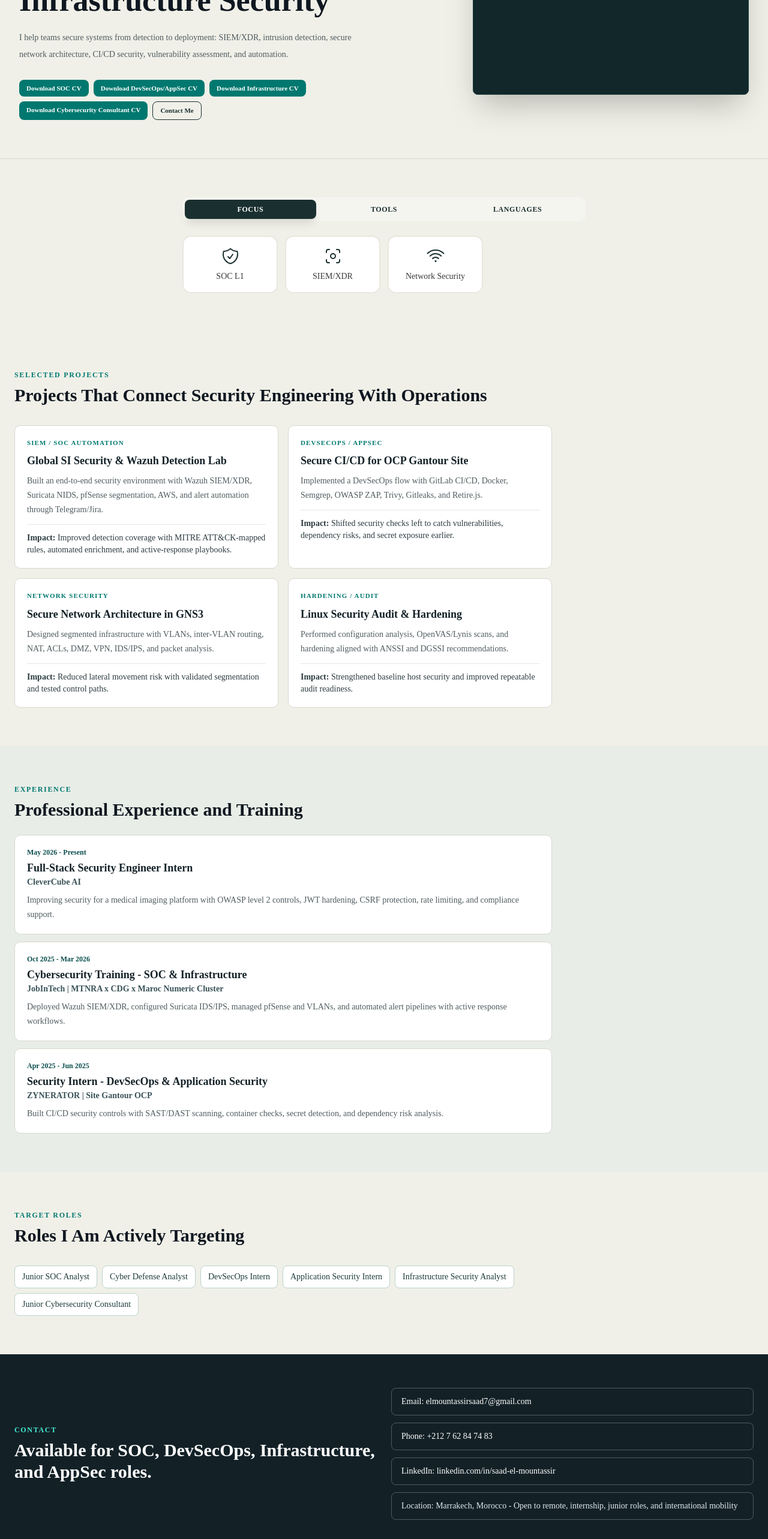
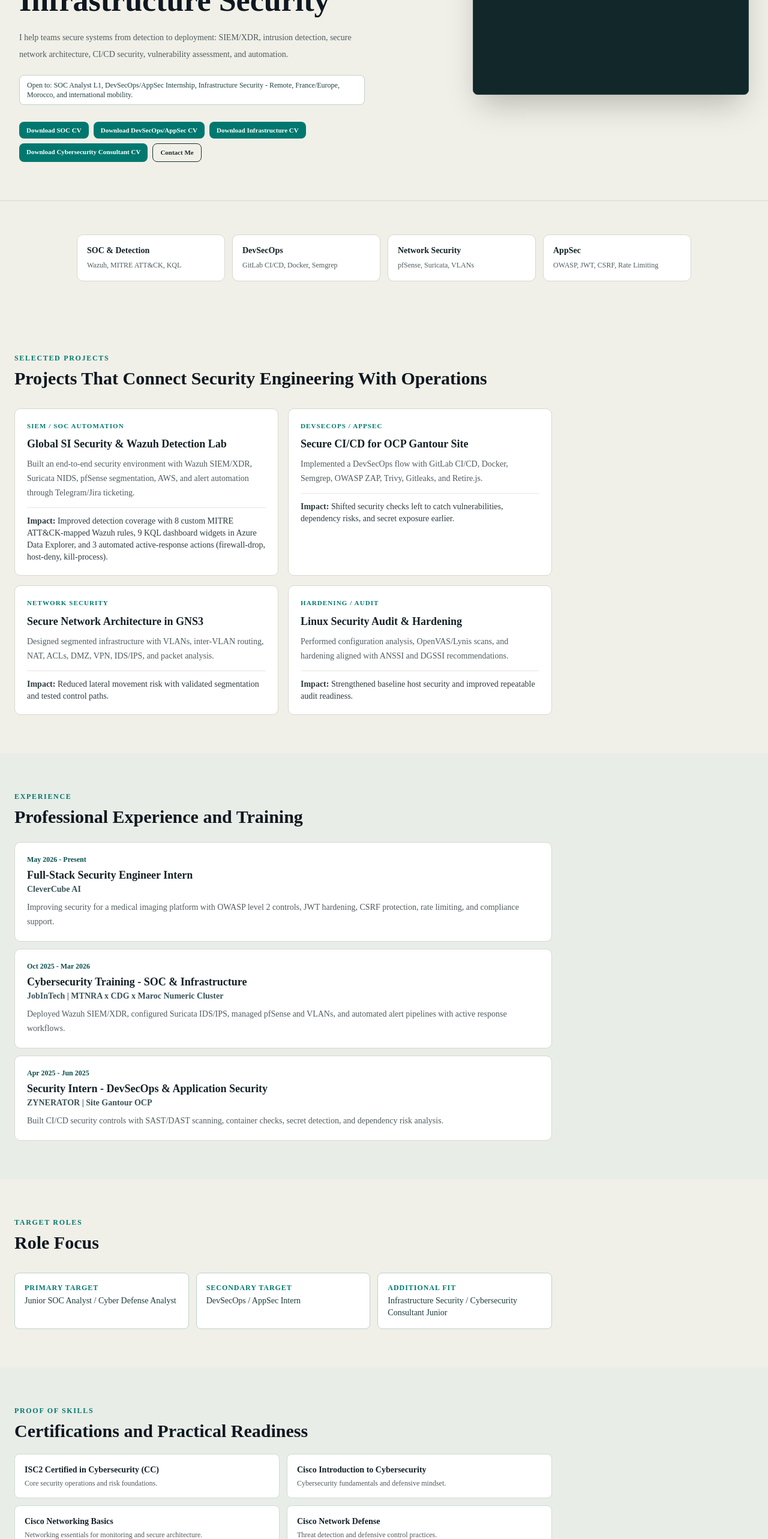
Before and after one commit to elmountassirsaad7-png/my-portfolio, a Next.js app: page / in a window 1280 px wide. Shown: the part 234-2800 px from the top of the page at 60% size. Built offline with nearby package versions, Linux system fonts and the light colour scheme.

Commit message:
Polish hero messaging, project impact, and role focus sections

```diff
--- a/app/page.tsx
+++ b/app/page.tsx
@@ -21,6 +21,9 @@ export default function Page() {
               I help teams secure systems from detection to deployment: SIEM/XDR,
               intrusion detection, secure network architecture, CI/CD security,
               vulnerability assessment, and automation.
+            </p>
+            <p className="max-w-2xl rounded-md border border-[#bcd3cc] bg-white px-3 py-2 text-xs font-medium text-[#1e3f40]">
+              Open to: SOC Analyst L1, DevSecOps/AppSec Internship, Infrastructure Security - Remote, France/Europe, Morocco, and international mobility.
             </p>
 
             <div className="flex flex-wrap gap-2 pt-2">
@@ -67,13 +70,13 @@ export default function Page() {
         </div>
       </section>
 
-      <section className="container mx-auto border-t border-[#d8d8d0] px-6 py-16">
-        <div className="max-w-2xl mx-auto">
+      <section className="container mx-auto border-t border-[#d8d8d0] px-6 py-12 lg:py-14">
+        <div className="mx-auto max-w-5xl">
           <SkillsShowcase />
         </div>
       </section>
 
-      <section className="container mx-auto px-6 py-16">
+      <section className="container mx-auto px-6 py-14 lg:py-16">
         <div className="max-w-4xl space-y-8">
           <div className="space-y-2">
             <p className="text-xs font-bold tracking-[0.14em] text-teal-700 uppercase">Selected Projects</p>
@@ -84,10 +87,11 @@ export default function Page() {
               <p className="text-[11px] font-semibold uppercase tracking-[0.1em] text-teal-700">SIEM / SOC Automation</p>
               <h3 className="mt-2 text-lg font-bold text-[#132127]">Global SI Security &amp; Wazuh Detection Lab</h3>
               <p className="mt-2 text-sm leading-6 text-[#4f5b5f]">
-                Built an end-to-end security environment with Wazuh SIEM/XDR, Suricata NIDS, pfSense segmentation, AWS, and alert automation through Telegram/Jira.
+                Built an end-to-end security environment with Wazuh SIEM/XDR, Suricata NIDS, pfSense segmentation, AWS, and alert automation through Telegram/Jira ticketing.
               </p>
               <p className="mt-3 border-t border-[#e3e7e3] pt-3 text-sm text-[#2c3b40]">
-                <strong>Impact:</strong> Improved detection coverage with MITRE ATT&amp;CK-mapped rules, automated enrichment, and active-response playbooks.
+                <strong>Impact:</strong>{" "}
+                Improved detection coverage with 8 custom MITRE ATT&amp;CK-mapped Wazuh rules, 9 KQL dashboard widgets in Azure Data Explorer, and 3 automated active-response actions (firewall-drop, host-deny, kill-process).
               </p>
             </article>
             <article className="rounded-lg border border-[#d8d8d0] bg-white p-5">
@@ -97,7 +101,8 @@ export default function Page() {
                 Implemented a DevSecOps flow with GitLab CI/CD, Docker, Semgrep, OWASP ZAP, Trivy, Gitleaks, and Retire.js.
               </p>
               <p className="mt-3 border-t border-[#e3e7e3] pt-3 text-sm text-[#2c3b40]">
-                <strong>Impact:</strong> Shifted security checks left to catch vulnerabilities, dependency risks, and secret exposure earlier.
+                <strong>Impact:</strong>{" "}
+                Shifted security checks left to catch vulnerabilities, dependency risks, and secret exposure earlier.
               </p>
             </article>
             <article className="rounded-lg border border-[#d8d8d0] bg-white p-5">
@@ -107,7 +112,8 @@ export default function Page() {
                 Designed segmented infrastructure with VLANs, inter-VLAN routing, NAT, ACLs, DMZ, VPN, IDS/IPS, and packet analysis.
               </p>
               <p className="mt-3 border-t border-[#e3e7e3] pt-3 text-sm text-[#2c3b40]">
-                <strong>Impact:</strong> Reduced lateral movement risk with validated segmentation and tested control paths.
+                <strong>Impact:</strong>{" "}
+                Reduced lateral movement risk with validated segmentation and tested control paths.
               </p>
             </article>
             <article className="rounded-lg border border-[#d8d8d0] bg-white p-5">
@@ -117,7 +123,8 @@ export default function Page() {
                 Performed configuration analysis, OpenVAS/Lynis scans, and hardening aligned with ANSSI and DGSSI recommendations.
               </p>
               <p className="mt-3 border-t border-[#e3e7e3] pt-3 text-sm text-[#2c3b40]">
-                <strong>Impact:</strong> Strengthened baseline host security and improved repeatable audit readiness.
+                <strong>Impact:</strong>{" "}
+                Strengthened baseline host security and improved repeatable audit readiness.
               </p>
             </article>
           </div>
@@ -161,26 +168,55 @@ export default function Page() {
         </div>
       </section>
 
-      <section className="container mx-auto px-6 py-16">
+      <section className="container mx-auto px-6 py-14 lg:py-16">
         <div className="max-w-4xl space-y-8">
           <div className="space-y-2">
             <p className="text-xs font-bold tracking-[0.14em] text-teal-700 uppercase">Target Roles</p>
-            <h2 className="text-3xl font-bold text-[#0f1720]">Roles I Am Actively Targeting</h2>
+            <h2 className="text-3xl font-bold text-[#0f1720]">Role Focus</h2>
           </div>
-          <ul className="flex flex-wrap gap-2">
-            {[
-              "Junior SOC Analyst",
-              "Cyber Defense Analyst",
-              "DevSecOps Intern",
-              "Application Security Intern",
-              "Infrastructure Security Analyst",
-              "Junior Cybersecurity Consultant",
-            ].map((role) => (
-              <li key={role} className="rounded-md border border-[#bcd3cc] bg-white px-3 py-2 text-sm font-medium text-[#1d3a3a]">
-                {role}
-              </li>
-            ))}
-          </ul>
+          <div className="grid gap-3 md:grid-cols-3">
+            <article className="rounded-md border border-[#bcd3cc] bg-white p-4">
+              <p className="text-xs font-bold uppercase tracking-[0.08em] text-teal-700">Primary target</p>
+              <p className="mt-1 text-sm font-medium text-[#1d3a3a]">Junior SOC Analyst / Cyber Defense Analyst</p>
+            </article>
+            <article className="rounded-md border border-[#bcd3cc] bg-white p-4">
+              <p className="text-xs font-bold uppercase tracking-[0.08em] text-teal-700">Secondary target</p>
+              <p className="mt-1 text-sm font-medium text-[#1d3a3a]">DevSecOps / AppSec Intern</p>
+            </article>
+            <article className="rounded-md border border-[#bcd3cc] bg-white p-4">
+              <p className="text-xs font-bold uppercase tracking-[0.08em] text-teal-700">Additional fit</p>
+              <p className="mt-1 text-sm font-medium text-[#1d3a3a]">Infrastructure Security / Cybersecurity Consultant Junior</p>
+            </article>
+          </div>
+        </div>
+      </section>
+
+      <section className="bg-[#e8ede7]">
+        <div className="container mx-auto px-6 py-14 lg:py-16">
+          <div className="max-w-4xl space-y-5">
+            <div className="space-y-2">
+              <p className="text-xs font-bold tracking-[0.14em] text-teal-700 uppercase">Proof of Skills</p>
+              <h2 className="text-3xl font-bold text-[#0f1720]">Certifications and Practical Readiness</h2>
+            </div>
+            <div className="grid gap-3 sm:grid-cols-2">
+              <article className="rounded-md border border-[#cfdcd5] bg-white p-4">
+                <p className="text-sm font-semibold text-[#132127]">ISC2 Certified in Cybersecurity (CC)</p>
+                <p className="mt-1 text-xs text-[#4f5b5f]">Core security operations and risk foundations.</p>
+              </article>
+              <article className="rounded-md border border-[#cfdcd5] bg-white p-4">
+                <p className="text-sm font-semibold text-[#132127]">Cisco Introduction to Cybersecurity</p>
+                <p className="mt-1 text-xs text-[#4f5b5f]">Cybersecurity fundamentals and defensive mindset.</p>
+              </article>
+              <article className="rounded-md border border-[#cfdcd5] bg-white p-4">
+                <p className="text-sm font-semibold text-[#132127]">Cisco Networking Basics</p>
+                <p className="mt-1 text-xs text-[#4f5b5f]">Networking essentials for monitoring and secure architecture.</p>
+              </article>
+              <article className="rounded-md border border-[#cfdcd5] bg-white p-4">
+                <p className="text-sm font-semibold text-[#132127]">Cisco Network Defense</p>
+                <p className="mt-1 text-xs text-[#4f5b5f]">Threat detection and defensive control practices.</p>
+              </article>
+            </div>
+          </div>
         </div>
       </section>
 
--- a/components/skills-showcase.tsx
+++ b/components/skills-showcase.tsx
@@ -1,170 +1,31 @@
-"use client"
-
-import { useState } from "react"
-
-interface Skill {
-  name: string
-  icon: React.ReactNode
-}
-
-interface SkillCategory {
-  title: string
-  color: string
-  skills: Skill[]
-}
-
-const categories: SkillCategory[] = [
-  {
-    title: "FOCUS",
-    color: "text-teal-500",
-    skills: [
-      { name: "SOC L1", icon: <ShieldIcon /> },
-      { name: "SIEM/XDR", icon: <RadarIcon /> },
-      { name: "Network Security", icon: <NetworkIcon /> },
-    ],
-  },
-  {
-    title: "TOOLS",
-    color: "text-teal-500",
-    skills: [
-      { name: "Wazuh", icon: <TerminalIcon /> },
-      { name: "Suricata", icon: <AlertIcon /> },
-      { name: "pfSense", icon: <FirewallIcon /> },
-      { name: "GitLab CI/CD", icon: <GitIcon /> },
-    ],
-  },
-  {
-    title: "LANGUAGES",
-    color: "text-teal-500",
-    skills: [
-      { name: "Arabic", icon: <GlobeIcon /> },
-      { name: "French", icon: <GlobeIcon /> },
-      { name: "English", icon: <GlobeIcon /> },
-    ],
-  },
-]
-
 export function SkillsShowcase() {
-  const [activeCategory, setActiveCategory] = useState(0)
-  const [hoveredSkill, setHoveredSkill] = useState<string | null>(null)
-
   return (
-    <div className="w-full max-w-2xl">
-      {/* Tab Navigation */}
-      <div className="flex gap-1 mb-6 bg-[#f5f5f0] p-1 rounded-lg">
-        {categories.map((cat, index) => (
-          <button
-            key={cat.title}
-            onClick={() => setActiveCategory(index)}
-            className={`flex-1 px-4 py-2 text-xs font-bold tracking-wider transition-all duration-300 rounded-md ${
-              activeCategory === index
-                ? "bg-[#1a2f2f] text-white shadow-lg"
-                : "text-[#1a2f2f] hover:bg-[#e8e8e0]"
-            }`}
-          >
-            {cat.title}
-          </button>
-        ))}
-      </div>
-
-      {/* Skills Grid */}
-      <div className="grid grid-cols-2 sm:grid-cols-4 gap-3">
-        {categories[activeCategory].skills.map((skill, index) => (
-          <div
-            key={skill.name}
-            onMouseEnter={() => setHoveredSkill(skill.name)}
-            onMouseLeave={() => setHoveredSkill(null)}
-            className={`group relative flex flex-col items-center justify-center p-4 rounded-xl bg-white border-2 transition-all duration-300 cursor-pointer
-              ${hoveredSkill === skill.name
-                ? "border-teal-500 shadow-lg shadow-teal-500/20 -translate-y-1"
-                : "border-[#e8e8e0] hover:border-teal-300"
-              }`}
-            style={{ animationDelay: `${index * 100}ms` }}
-          >
-            <div className={`mb-2 transition-all duration-300 ${
-              hoveredSkill === skill.name ? "text-teal-600 scale-110" : "text-[#1a2f2f]"
-            }`}>
-              {skill.icon}
-            </div>
-            <span className={`text-sm font-medium text-center transition-colors duration-300 ${
-              hoveredSkill === skill.name ? "text-teal-700" : "text-[#3a3a3a]"
-            }`}>
-              {skill.name}
-            </span>
-
-            {/* Pulse effect on hover */}
-            {hoveredSkill === skill.name && (
-              <div className="absolute inset-0 rounded-xl bg-teal-500/5 animate-pulse" />
-            )}
-          </div>
-        ))}
-      </div>
+    <div className="grid gap-3 sm:grid-cols-2 lg:grid-cols-4">
+      <SkillCard
+        title="SOC & Detection"
+        details="Wazuh, MITRE ATT&CK, KQL"
+      />
+      <SkillCard
+        title="DevSecOps"
+        details="GitLab CI/CD, Docker, Semgrep"
+      />
+      <SkillCard
+        title="Network Security"
+        details="pfSense, Suricata, VLANs"
+      />
+      <SkillCard
+        title="AppSec"
+        details="OWASP, JWT, CSRF, Rate Limiting"
+      />
     </div>
   )
 }
 
-// Icon Components
-function ShieldIcon() {
+function SkillCard({ title, details }: { title: string; details: string }) {
   return (
-    <svg className="w-8 h-8" fill="none" viewBox="0 0 24 24" stroke="currentColor" strokeWidth={1.5}>
-      <path strokeLinecap="round" strokeLinejoin="round" d="M9 12.75L11.25 15 15 9.75m-3-7.036A11.959 11.959 0 013.598 6 11.99 11.99 0 003 9.749c0 5.592 3.824 10.29 9 11.623 5.176-1.332 9-6.03 9-11.622 0-1.31-.21-2.571-.598-3.751h-.152c-3.196 0-6.1-1.248-8.25-3.285z" />
-    </svg>
+    <article className="rounded-lg border border-[#d8d8d0] bg-white p-4">
+      <h3 className="text-sm font-bold text-[#132127]">{title}</h3>
+      <p className="mt-1 text-xs leading-5 text-[#4f5b5f]">{details}</p>
+    </article>
   )
 }
-
-function RadarIcon() {
-  return (
-    <svg className="w-8 h-8" fill="none" viewBox="0 0 24 24" stroke="currentColor" strokeWidth={1.5}>
-      <path strokeLinecap="round" strokeLinejoin="round" d="M7.5 3.75H6A2.25 2.25 0 003.75 6v1.5M16.5 3.75H18A2.25 2.25 0 0120.25 6v1.5m0 9V18A2.25 2.25 0 0118 20.25h-1.5m-9 0H6A2.25 2.25 0 013.75 18v-1.5M15 12a3 3 0 11-6 0 3 3 0 016 0z" />
-    </svg>
-  )
-}
-
-function NetworkIcon() {
-  return (
-    <svg className="w-8 h-8" fill="none" viewBox="0 0 24 24" stroke="currentColor" strokeWidth={1.5}>
-      <path strokeLinecap="round" strokeLinejoin="round" d="M8.288 15.038a5.25 5.25 0 017.424 0M5.106 11.856c3.807-3.808 9.98-3.808 13.788 0M1.924 8.674c5.565-5.565 14.587-5.565 20.152 0M12.53 18.22l-.53.53-.53-.53a.75.75 0 011.06 0z" />
-    </svg>
-  )
-}
-
-function TerminalIcon() {
-  return (
-    <svg className="w-8 h-8" fill="none" viewBox="0 0 24 24" stroke="currentColor" strokeWidth={1.5}>
-      <path strokeLinecap="round" strokeLinejoin="round" d="M6.75 7.5l3 2.25-3 2.25m4.5 0h3m-9 8.25h13.5A2.25 2.25 0 0021 18V6a2.25 2.25 0 00-2.25-2.25H5.25A2.25 2.25 0 003 6v12a2.25 2.25 0 002.25 2.25z" />
-    </svg>
-  )
-}
-
-function AlertIcon() {
-  return (
-    <svg className="w-8 h-8" fill="none" viewBox="0 0 24 24" stroke="currentColor" strokeWidth={1.5}>
-      <path strokeLinecap="round" strokeLinejoin="round" d="M12 9v3.75m-9.303 3.376c-.866 1.5.217 3.374 1.948 3.374h14.71c1.73 0 2.813-1.874 1.948-3.374L13.949 3.378c-.866-1.5-3.032-1.5-3.898 0L2.697 16.126zM12 15.75h.007v.008H12v-.008z" />
-    </svg>
-  )
-}
-
-function FirewallIcon() {
-  return (
-    <svg className="w-8 h-8" fill="none" viewBox="0 0 24 24" stroke="currentColor" strokeWidth={1.5}>
-      <path strokeLinecap="round" strokeLinejoin="round" d="M15.362 5.214A8.252 8.252 0 0112 21 8.25 8.25 0 016.038 7.048 8.287 8.287 0 009 9.6a8.983 8.983 0 013.361-6.867 8.21 8.21 0 003 2.48z" />
-      <path strokeLinecap="round" strokeLinejoin="round" d="M12 18a3.75 3.75 0 00.495-7.467 5.99 5.99 0 00-1.925 3.546 5.974 5.974 0 01-2.133-1A3.75 3.75 0 0012 18z" />
-    </svg>
-  )
-}
-
-function GitIcon() {
-  return (
-    <svg className="w-8 h-8" fill="none" viewBox="0 0 24 24" stroke="currentColor" strokeWidth={1.5}>
-      <path strokeLinecap="round" strokeLinejoin="round" d="M17.25 6.75L22.5 12l-5.25 5.25m-10.5 0L1.5 12l5.25-5.25m7.5-3l-4.5 16.5" />
-    </svg>
-  )
-}
-
-function GlobeIcon() {
-  return (
-    <svg className="w-8 h-8" fill="none" viewBox="0 0 24 24" stroke="currentColor" strokeWidth={1.5}>
-      <path strokeLinecap="round" strokeLinejoin="round" d="M12 21a9.004 9.004 0 008.716-6.747M12 21a9.004 9.004 0 01-8.716-6.747M12 21c2.485 0 4.5-4.03 4.5-9S14.485 3 12 3m0 18c-2.485 0-4.5-4.03-4.5-9S9.515 3 12 3m0 0a8.997 8.997 0 017.843 4.582M12 3a8.997 8.997 0 00-7.843 4.582m15.686 0A11.953 11.953 0 0112 10.5c-2.998 0-5.74-1.1-7.843-2.918m15.686 0A8.959 8.959 0 0121 12c0 .778-.099 1.533-.284 2.253m0 0A17.919 17.919 0 0112 16.5c-3.162 0-6.133-.815-8.716-2.247m0 0A9.015 9.015 0 013 12c0-1.605.42-3.113 1.157-4.418" />
-    </svg>
-  )
-}
```
